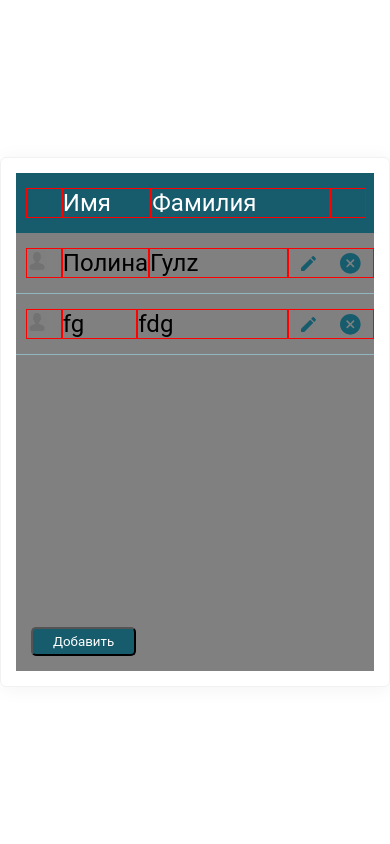
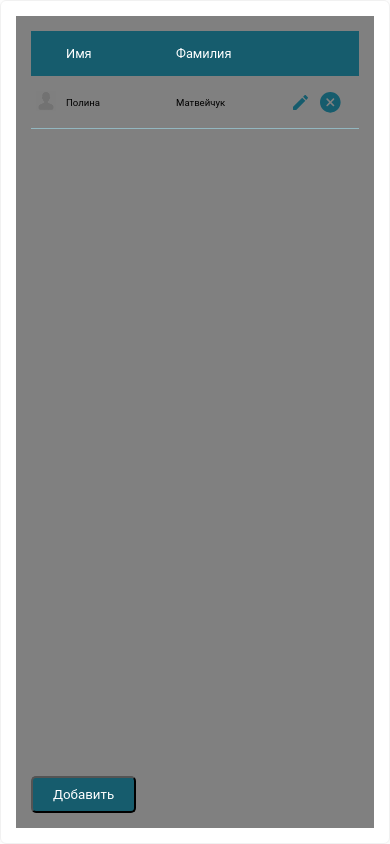
Before and after one commit to Irsn11/appPerson_React, a React (Create React App) app: page / in a window 390 px wide. Built offline with nearby package versions, Linux system fonts and the light colour scheme; data requests are answered from the project's data file.

Commit message:
исправлена верстка:добавлен резиновый адаптив и медиазапросы

```diff
--- a/src/assets/components/AddPopup/AddPopup.scss
+++ b/src/assets/components/AddPopup/AddPopup.scss
@@ -50,7 +50,12 @@
 	}
 }
 .btn {
-	padding: 5px 20px;
+	display: inline-block;
+	height: 40px;
+	display: flex;
+	justify-content: center;
+	align-items: center;
+	padding: 0 px 20px;
 	border-radius: 5px;
 	color: #fff;
 	background-color: #165c6d;
--- a/src/assets/components/Employee/Employee.scss
+++ b/src/assets/components/Employee/Employee.scss
@@ -1,12 +1,13 @@
 .list {
 	display: flex;
 	flex-direction: column;
+	height: 100%;
 }
 .item {
 	$self: &;
 	display: flex;
 	justify-content: flex-start;
-
+	align-items: center;
 	border-bottom: 1px solid #93b7c0;
 	padding: 15px 0;
 	cursor: pointer;
@@ -39,17 +40,20 @@
 	}
 
 	&__column {
-		flex: 0 1 25%;
-		border: 1px solid red;
-		&:first-child,
+		min-width: 30px;
+		word-break: break-all;
+		font-size: 0.8em;
 		&:last-child {
-			flex: 0 0 10%;
+			flex: 0 0 114px;
 		}
+		&:nth-child(2),
 		&:nth-child(3) {
+			padding: 0 5px;
 			flex: 0 1 50%;
 		}
 		&:first-child {
-			margin-left: 10px;
+			flex: 0 0 72px;
+			padding: 0 15px;
 		}
 	}
 	&__buttons {
@@ -63,7 +67,33 @@
 		}
 	}
 
-	&__buttons > * {
-		padding: 0 12px;
+	&__buttons {
+		padding: 0 24px;
+		& > *:not(:last-child) {
+			margin-right: 24px;
+		}
 	}
 }
+@media (max-width: 500px) {
+	.app {
+		.item {
+			&__column {
+				font-size: 0.6em;
+				&:last-child {
+					flex: 0 0 78px;
+				}
+
+				&:first-child {
+					flex: 0 0 30px;
+					padding: 0 5px;
+				}
+			}
+			&__buttons {
+				padding: 0 12px;
+				& > *:not(:last-child) {
+					margin-right: 12px;
+				}
+			}
+		}
+	}
+}
--- a/src/assets/components/EmployeesList/EmployeesList.scss
+++ b/src/assets/components/EmployeesList/EmployeesList.scss
@@ -18,7 +18,6 @@
 
 		button {
 			align-self: flex-start;
-			margin: 15px;
 		}
 	}
 	&__header {
@@ -36,18 +35,38 @@
 		transition: border 0.1s;
 
 		&__column {
-			border: 1px solid red;
-			flex: 0 1 25%;
-			&:first-child,
+			font-size: 0.8em;
+			min-width: 30px;
+			word-break: break-all;
+
 			&:last-child {
-				flex: 0 0 10%;
+				flex: 0 0 114px;
 			}
+			&:nth-child(2),
 			&:nth-child(3) {
+				padding: 0 5px;
 				flex: 0 1 50%;
 			}
 			&:first-child {
-				margin-left: 10px;
+				flex: 0 0 72px;
+				padding: 0 15px;
 			}
 		}
 	}
 }
+@media (max-width: 500px) {
+	.app {
+		.header {
+			&__column {
+				&:last-child {
+					flex: 0 0 78px;
+				}
+
+				&:first-child {
+					flex: 0 0 30px;
+					padding: 0 5px;
+				}
+			}
+		}
+	}
+}
--- a/src/assets/db.json
+++ b/src/assets/db.json
@@ -2,13 +2,8 @@
   "persons": [
     {
       "firstName": "Полина",
-      "lastName": "Гулz",
+      "lastName": "Матвейчук",
       "id": 4
-    },
-    {
-      "firstName": "fg",
-      "lastName": "fdg",
-      "id": 5
     }
   ]
 }
--- a/src/index.scss
+++ b/src/index.scss
@@ -4,30 +4,40 @@
 	list-style: none;
 	outline: none;
 	font-family: "Roboto", -apple-system, system-ui, sans-serif;
+	-webkit-box-sizing: border-box;
 	box-sizing: border-box;
 }
 
 body {
 	-webkit-font-smoothing: antialiased;
 	-moz-osx-font-smoothing: grayscale;
+	-webkit-box-sizing: border-box;
 	box-sizing: border-box;
-	//	min-width: 320px;
+	font-size: 1em;
+}
+html,
+body {
+	height: 100%;
+	min-width: 320px;
 }
 .app {
+	min-height: 100%;
+	overflow: hidden;
 	min-width: 100%;
 	position: absolute;
 	left: 50%;
 	top: 50%;
-	height: 530px;
+	height: 100vh;
 	transform: translate(-50%, -50%);
 	box-shadow: 1px 2px 20px #f3f3f3;
 	border-radius: 6px;
 	border: 1px solid #f1f1f1;
-	font-size: 14px;
+	font-size: 1em;
 	padding: 15px 15px;
+
 	&__body {
 		height: 100%;
-		font-size: 24px;
 		background-color: gray;
+		padding: 15px 15px;
 	}
 }
```
